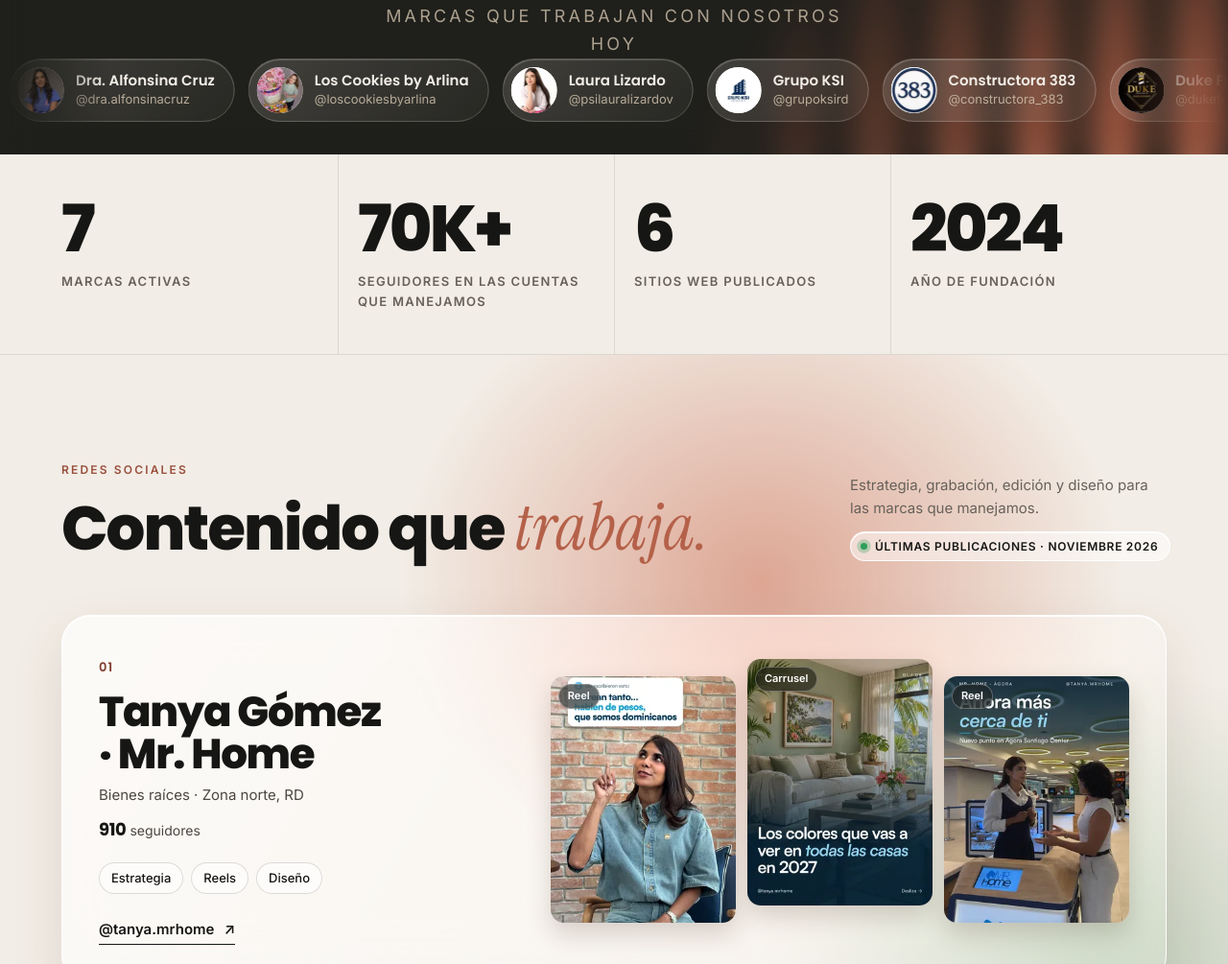
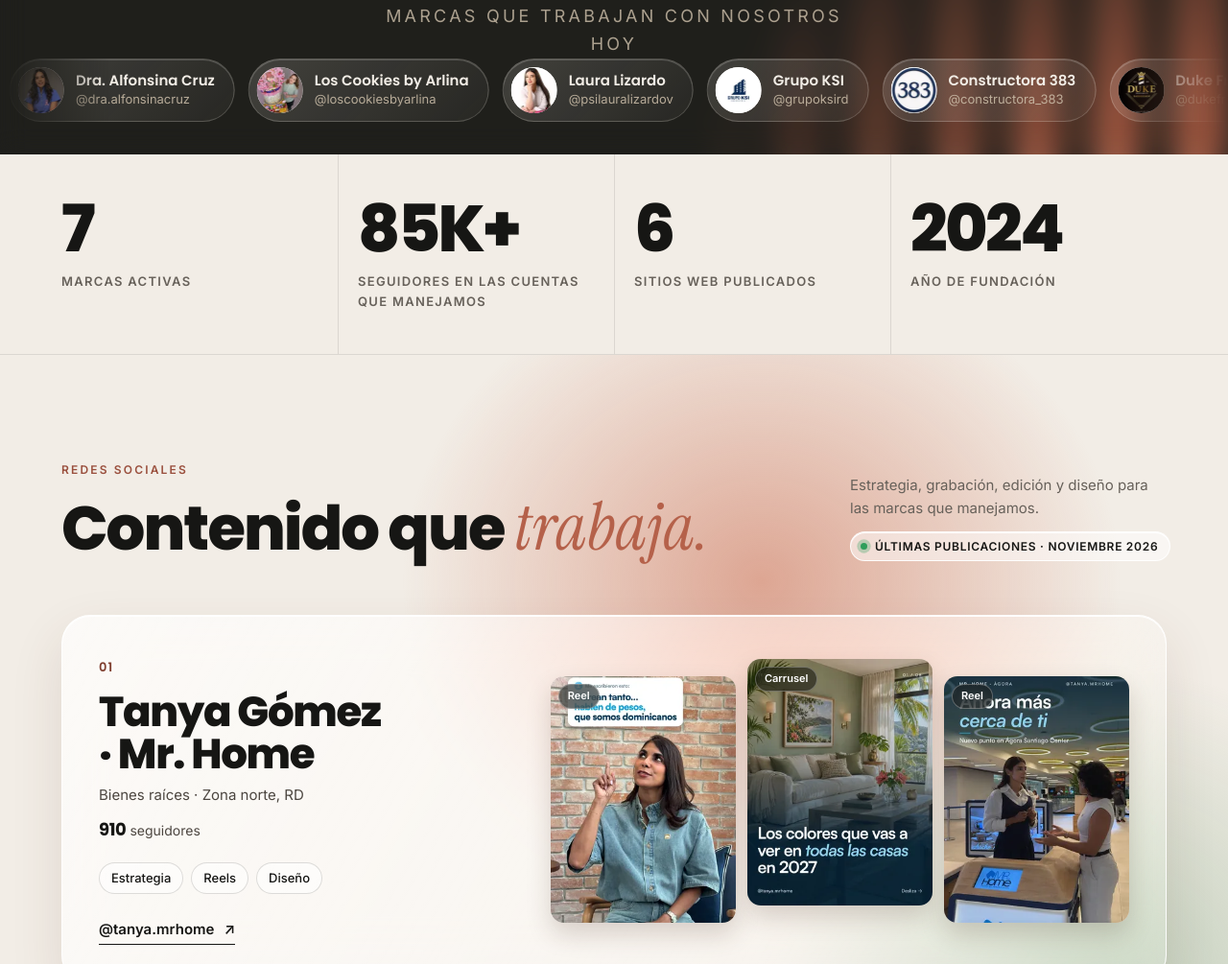
Before and after one commit to mininnovationsdr-lab/mininnovations-site, a plain HTML site: page index.html in a window 1280 px wide. Shown: the part 949-1954 px from the top of the page at 96% size. Drawn offline with Linux system fonts and the light colour scheme.

Commit message:
Cifra de seguidores: suma Constructora 383 (85K+)
Co-Authored-By: Claude Opus 5.5 <noreply@anthropic.com>

```diff
--- a/index.html
+++ b/index.html
@@ -486,7 +486,7 @@ input,select,textarea{background:rgba(242,237,230,.08);border-color:var(--vidrio
 <div class="cifras">
   <div class="wrap cifras-g">
     <div class="cifra"><b data-contar>7</b><span>Marcas activas</span></div>
-    <div class="cifra"><b data-contar><!-- FEED:SEGUIDORES -->70K+<!-- /FEED:SEGUIDORES --></b><span>Seguidores en las cuentas que manejamos</span></div>
+    <div class="cifra"><b data-contar><!-- FEED:SEGUIDORES -->85K+<!-- /FEED:SEGUIDORES --></b><span>Seguidores en las cuentas que manejamos</span></div>
     <div class="cifra"><b data-contar>6</b><span>Sitios web publicados</span></div>
     <div class="cifra"><b>2024</b><span>Año de fundación</span></div>
   </div>
```
